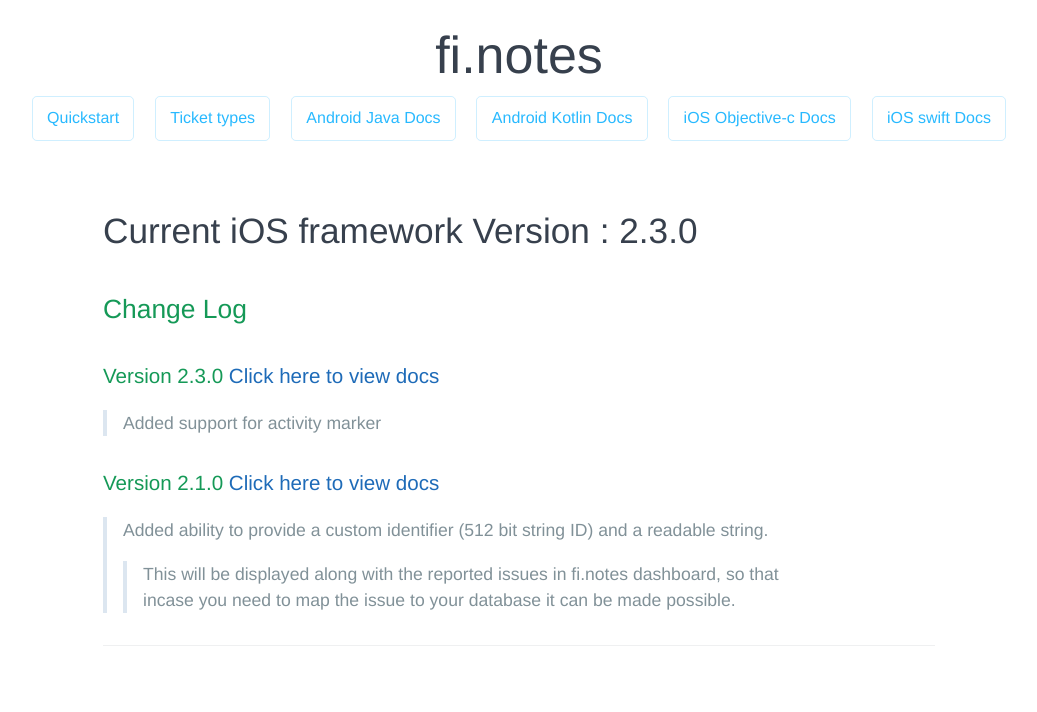
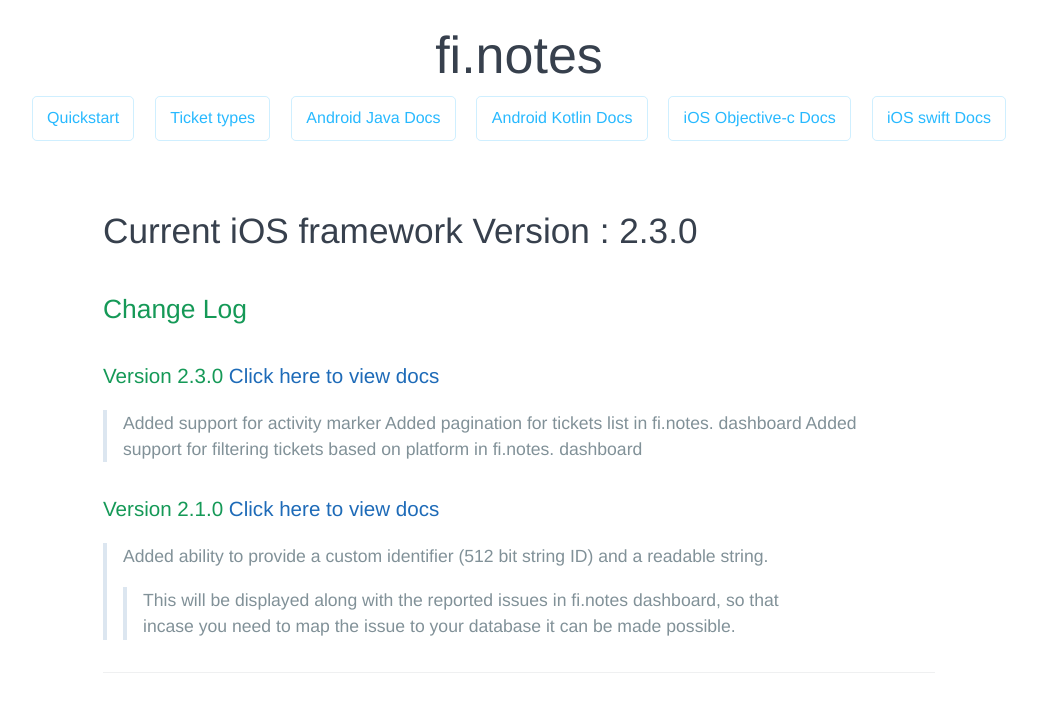
Before and after one commit to finotes/finotes.github.io, a Jekyll site: the page built from _posts/2018-01-22-objc-change-log.md, in a window 1280 px wide. Shown: the top 712 px of the page, without its empty margins (121-1158 px from the left). Built offline with Jekyll 4.4.1, drawn with Linux system fonts in a browser that asks for light colours; some web fonts are replaced; our own code applies the rules of GitHub Pages for plain Markdown files.

Commit message:
Update 2018-01-22-objc-change-log.md

```diff
--- a/_posts/2018-01-22-objc-change-log.md
+++ b/_posts/2018-01-22-objc-change-log.md
@@ -6,6 +6,8 @@
 
 ### Version 2.3.0 [Click here to view docs](https://finotes.github.io/2018/02/02/objc-docs)
 > Added support for activity marker
+> Added pagination for tickets list in fi.notes. dashboard
+> Added support for filtering tickets based on platform in fi.notes. dashboard
 
 ### Version 2.1.0 [Click here to view docs](https://finotes.github.io/2018/01/19/ios-docs)
 
```
